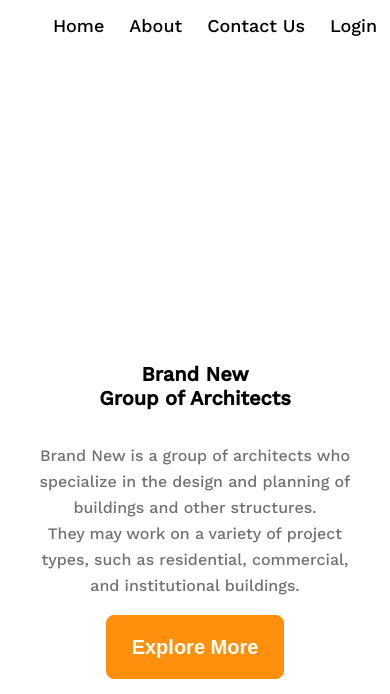
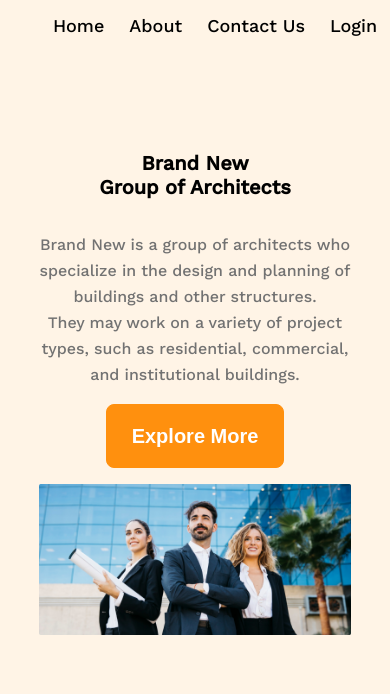
Before and after one commit to iamnaymur/g3-architects, a plain HTML site: page index.html in a window 390 px wide. Shown: the part 98-792 px from the top of the page. Drawn offline with nearby package versions, Linux system fonts and the light colour scheme.

Commit message:
fixed banner height

```diff
--- a/styles/architect.css
+++ b/styles/architect.css
@@ -227,7 +227,7 @@ footer{
 } */
 @media only screen and (max-width:576px) {
     header{
-        background: none;
+        background: rgba(255, 144, 14, 0.1);
     }
     h1{
         font-size: 30px;
@@ -240,7 +240,9 @@ footer{
     align-items: center;
     text-align: center;
 }
-
+    .banner{
+        height:50vh;
+    }
     .banner-title{
         font-size: 20px;
     }
```
